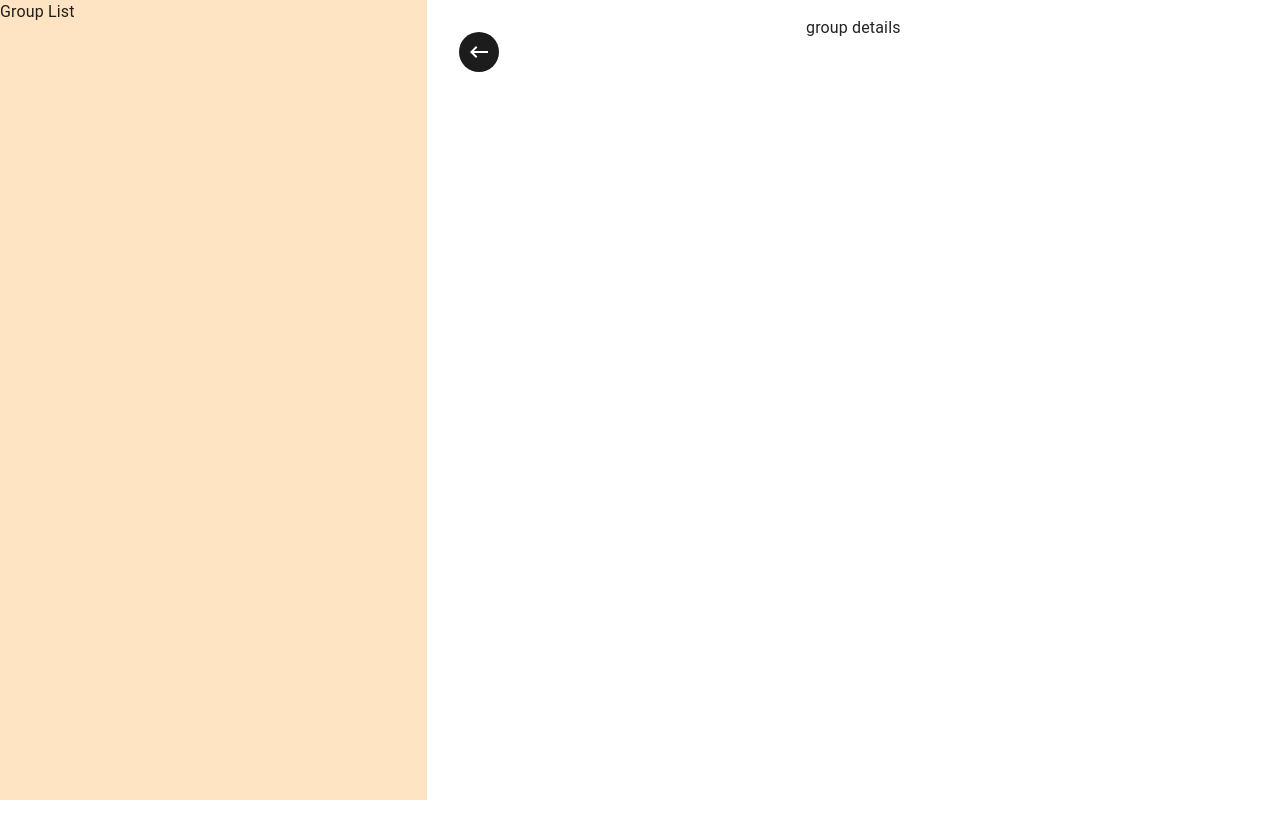
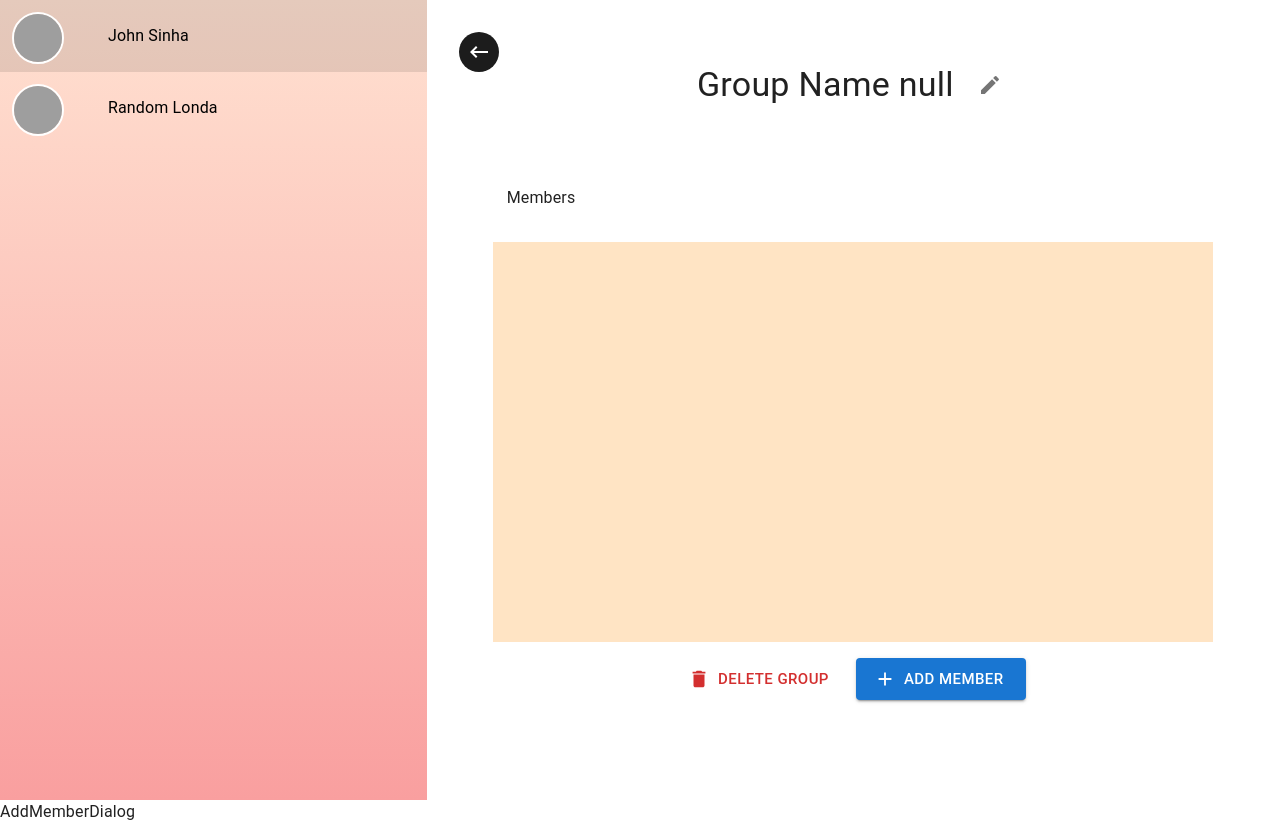
Before and after one commit to AlokRanjan-github/chattrix, a React (Vite) app in the folder Frontend/: page /groups in a window 1280 px wide. Before the commit the page ends 800 px from the top, so only its background shows below. Built offline with nearby package versions, Linux system fonts and the light colour scheme; grey boxes are pictures that could not be loaded.

Commit message:
almost completed Group section Design

```diff
--- a/Frontend/src/components/constants/color.js
+++ b/Frontend/src/components/constants/color.js
@@ -2,3 +2,4 @@
 export const grayColor = "rgba(238, 234, 234, 1)";
 export const lightBlue = "#2694ab";
 export const matBlack = "#1c1c1c";
+export const bgGradient = "linear-gradient(rgb(255 225 209), rgb(249 159 159))";
--- /dev/null
+++ b/Frontend/src/components/dialogs/AddMemberDialog.jsx
@@ -0,0 +1,9 @@
+import React from 'react'
+
+const AddMemberDialog = () => {
+  return (
+    <div>AddMemberDialog</div>
+  )
+}
+
+export default AddMemberDialog
--- /dev/null
+++ b/Frontend/src/components/dialogs/ConfirmDeleteDialog.jsx
@@ -0,0 +1,31 @@
+import {
+  Button,
+  Dialog,
+  DialogActions,
+  DialogContent,
+  DialogContentText,
+  DialogTitle,
+} from "@mui/material";
+import React from "react";
+
+const ConfirmDeleteDialog = ({ open, handleClose, deleteHandler }) => {
+  return (
+    <Dialog open={open} onClose={handleClose}>
+      <DialogTitle>Confirm Delete</DialogTitle>
+      <DialogContent>
+        <DialogContentText>
+          Are you sure you want to delete this group?
+        </DialogContentText>
+      </DialogContent>
+
+      <DialogActions>
+        <Button onClick={handleClose}>No</Button>
+        <Button onClick={deleteHandler} color="error">
+          Yes
+        </Button>
+      </DialogActions>
+    </Dialog>
+  );
+};
+
+export default ConfirmDeleteDialog;
--- a/Frontend/src/pages/Groups.jsx
+++ b/Frontend/src/pages/Groups.jsx
@@ -1,22 +1,94 @@
 import {
+  Add as AddIcon,
+  Delete as DeleteIcon,
+  Done as DoneIcon,
+  Edit as EditIcon,
   KeyboardBackspace as KeyboardBackspaceIcon,
   Menu as MenuIcon,
 } from "@mui/icons-material";
-import { Box, Drawer, Grid, IconButton, Tooltip } from "@mui/material";
-import React, { useState } from "react";
-import { matBlack } from "../components/constants/color";
-import { useNavigate } from "react-router-dom";
+import {
+  Backdrop,
+  Box,
+  Button,
+  Drawer,
+  Grid,
+  IconButton,
+  Stack,
+  TextField,
+  Tooltip,
+  Typography,
+} from "@mui/material";
+import React, { lazy, memo, Suspense, useEffect, useState } from "react";
+import { bgGradient, matBlack } from "../components/constants/color";
+import { useNavigate, useSearchParams } from "react-router-dom";
+import { Link } from "../components/Style/StyledComponent";
+import AvatarCard from "../components/shared/AvatarCard";
+import { SampleChats } from "../components/constants/sampleData";
+
+const ConfirmDeleteDialog = lazy(() =>
+  import("../components/dialogs/ConfirmDeleteDialog")
+);
+const AddMemberDialog = lazy(() =>
+  import("../components/dialogs/AddMemberDialog")
+);
+
+const isAddMember = true;
+
 const Groups = () => {
+  const chatId = useSearchParams()[0].get("group");
+  console.log(chatId);
   const navigate = useNavigate();
+
+  const [isEdit, setIsEdit] = useState(false);
+  const [groupName, setGroupName] = useState("");
   const [isMobileMenuOpen, setIsMobileMenuOpen] = useState(false);
+  const [groupNameUpdatedValue, setgroupNameUpdatedValue] = useState("");
+  const [confirmDeleteDialog, setConfirmDeleteDialog] = useState(false);
+
   const handleMobileClose = () => setIsMobileMenuOpen(false);
+
+  const updateGroupName = () => {
+    setIsEdit(false);
+    console.log(groupNameUpdatedValue);
+  };
 
   const navigateBack = () => {
     navigate("/");
   };
+
   const handleMobile = () => {
     setIsMobileMenuOpen((prev) => !prev);
   };
+
+  const openConfirmDeleteHandler = () => {
+    setConfirmDeleteDialog(true);
+    console.log("Delete Group");
+  };
+  const closeConfirmDeleteHandler = () => {
+    setConfirmDeleteDialog(false);
+  };
+
+  const openAddMemberHandler = () => {
+    setConfirmDeleteDialog(true);
+    console.log("Add Member in Group");
+  };
+
+  const deleteHandler = () => {
+    console.log("Delete handler is called");
+    closeConfirmDeleteHandler();
+  };
+
+  useEffect(() => {
+    setGroupName(`Group Name ${chatId}`);
+    setgroupNameUpdatedValue(`Group Name ${chatId}`);
+
+    return () => {
+      setGroupName("");
+      setgroupNameUpdatedValue("");
+      setIsEdit(false);
+    };
+  }, [chatId]);
+
   const IconBtns = (
     <>
       <Box
@@ -52,6 +124,67 @@
     </>
   );
 
+  const GroupName = (
+    <Stack
+      direction={"row"}
+      alignItems={"center"}
+      justifyContent={"center"}
+      spacing={"1rem"}
+      padding={"3rem"}
+    >
+      {isEdit ? (
+        <>
+          <TextField
+            value={groupNameUpdatedValue}
+            onChange={(e) => setgroupNameUpdatedValue(e.target.value)}
+          />
+          <IconButton onClick={updateGroupName}>
+            <DoneIcon />
+          </IconButton>
+        </>
+      ) : (
+        <>
+          <Typography variant="h4">{groupName}</Typography>
+          <IconButton onClick={() => setIsEdit(true)}>
+            <EditIcon />
+          </IconButton>
+        </>
+      )}
+    </Stack>
+  );
+
+  const ButtonGroup = (
+    <Stack
+      direction={{
+        xs: "column-reverse",
+        sm: "row",
+      }}
+      spacing={"1rem"}
+      p={{
+        xs: "0",
+        sm: "1rem",
+        md: "1rem 4rem",
+      }}
+    >
+      <Button
+        size="large"
+        color="error"
+        startIcon={<DeleteIcon />}
+        onClick={openConfirmDeleteHandler}
+      >
+        Delete Group
+      </Button>
+      <Button
+        size="large"
+        variant="contained"
+        startIcon={<AddIcon />}
+        onClick={openAddMemberHandler}
+      >
+        Add Member
+      </Button>
+    </Stack>
+  );
+
   return (
     <Grid container height="100vh">
       <Grid
@@ -61,7 +194,7 @@
           bgcolor: "bisque",
         }}
       >
-        Group List
+        <GroupsList myGroups={SampleChats} chatId={chatId} />
       </Grid>
 
       <Grid
@@ -74,9 +207,57 @@
           padding: "1rem 3rem",
         }}
       >
-        group details
         {IconBtns}
+        {groupName && (
+          <>
+            {GroupName}
+
+            <Typography
+              margin={"2rem"}
+              alignSelf={"flex-start"}
+              variant="body1"
+            >
+              Members
+            </Typography>
+
+            <Stack
+              maxWidth={"45rem"}
+              width={"100%"}
+              boxSizing={"border-box"}
+              padding={{
+                sm: "1rem",
+                xs: "0",
+                md: "1rem 4rem",
+              }}
+              bgcolor={"bisque"}
+              spacing={"2rem"}
+              height={"50vh"}
+              sx={{ overflow: "auto" }}
+            >
+              {/* Members */}
+            </Stack>
+
+            {ButtonGroup}
+          </>
+        )}
       </Grid>
+
+      {isAddMember && (
+        <Suspense fallback={<Backdrop open />}>
+          <AddMemberDialog chatId={chatId} />
+        </Suspense>
+      )}
+
+      {confirmDeleteDialog && (
+        <Suspense fallback={<Backdrop open />}>
+          <ConfirmDeleteDialog
+            open={confirmDeleteDialog}
+            handleClose={closeConfirmDeleteHandler}
+            deleteHandler={deleteHandler}
+          />
+        </Suspense>
+      )}
+
       <Drawer
         sx={{
           display: { xs: "block", sm: "none" },
@@ -84,10 +265,54 @@
         open={isMobileMenuOpen}
         onClose={handleMobileClose}
       >
-        Group List from drawer!
+        <GroupsList w={"50vw"} myGroups={SampleChats} chatId={chatId} />
       </Drawer>
     </Grid>
   );
 };
 
+const GroupsList = ({ w = "100%", myGroups = [], chatId }) => (
+  <Stack
+    width={w}
+    sx={{
+      backgroundImage: bgGradient,
+      height: "100vh",
+      overflow: "auto",
+    }}
+  >
+    {myGroups.length > 0 ? (
+      myGroups.map((group) => (
+        <GroupListItem group={group} chatId={chatId} key={group._id} />
+      ))
+    ) : (
+      <Typography textAlign={"center"} padding="1rem">
+        No groups
+      </Typography>
+    )}
+  </Stack>
+);
+
+const GroupListItem = memo(({ group, chatId }) => {
+  const { name, avatar, _id } = group;
+
+  return (
+    <Link
+      to={`?group=${_id}`}
+      onClick={(e) => {
+        if (chatId === _id) e.preventDefault();
+      }}
+    >
+      <Stack
+        direction={"row"}
+        padding={"0.75rem"}
+        spacing={"1rem"}
+        alignItems={"center"}
+      >
+        <AvatarCard avatar={avatar} />
+        <Typography>{name}</Typography>
+      </Stack>
+    </Link>
+  );
+});
+
 export default Groups;
```
